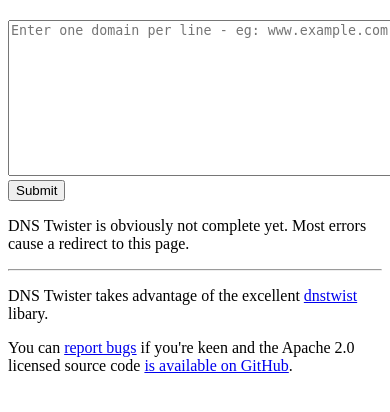
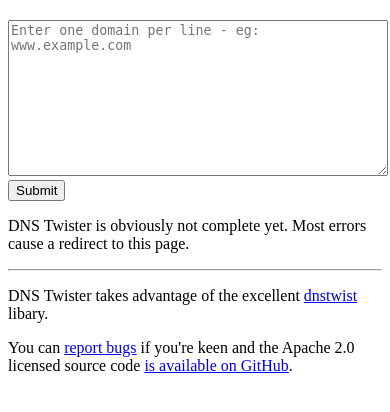
Before and after one commit to dnstwister/dnstwister, a Python web app: template dnstwister/templates/index.html in a window 390 px wide; the page is wider, and only the part inside the window is pictured. Shown: the part 107-519 px from the top of that part. Run offline with Jinja, Linux system fonts and the light colour scheme; the template is opened without the code that fills it, so the values that code supplies are empty.

Commit message:
Added minimal styling to improve mobile experience

```diff
--- /dev/null
+++ b/dnstwister/static/layout.css
@@ -0,0 +1,5 @@
+@media (max-width:680px) {
+	.user-domains {
+		width: 100%;
+	}
+}
--- a/dnstwister/static/report.css
+++ b/dnstwister/static/report.css
@@ -8,3 +8,9 @@
 .report tr.displayed {
     display: table-row;
 }
+
+@media (max-width:680px) {
+	.report {
+		width: 100%;
+	}
+}
--- a/dnstwister/templates/index.html
+++ b/dnstwister/templates/index.html
@@ -7,7 +7,7 @@
 {% block body %}
         <section>
             <form action="/" method="post">
-                <textarea cols="80" rows="10" name="domains" placeholder="Enter one domain per line - eg: www.example.com"></textarea>
+                <textarea cols="80" rows="10" name="domains" placeholder="Enter one domain per line - eg: www.example.com" class="user-domains"></textarea>
                 <br />
                 <input type="submit" value="Submit" />
             </form>
--- a/dnstwister/templates/layout.html
+++ b/dnstwister/templates/layout.html
@@ -2,6 +2,8 @@
 <html>
     <head>
         <title>DNS Twister | {% block title %}{% endblock %}</title>
+        <meta name="viewport" content="width=device-width, minimum-scale=1.0, maximum-scale=1.0">
+        <link rel="stylesheet" type="text/css" href="/static/layout.css">
         {% block head %}
         {% endblock %}
     </head>
--- a/dnstwister/templates/report.html
+++ b/dnstwister/templates/report.html
@@ -1,6 +1,7 @@
 {% extends "layout.html" %}
 {% block title %}Report{% endblock %}
 {% block head %}
+        <meta name="viewport" content="width=device-width, minimum-scale=1.0, maximum-scale=1.0">
         <script type="text/javascript" src="/static/jquery-1.11.3.min.js"></script>
         <script type="text/javascript" src="/static/script.js"></script>
         <link rel="stylesheet" type="text/css" href="/static/report.css">
```
